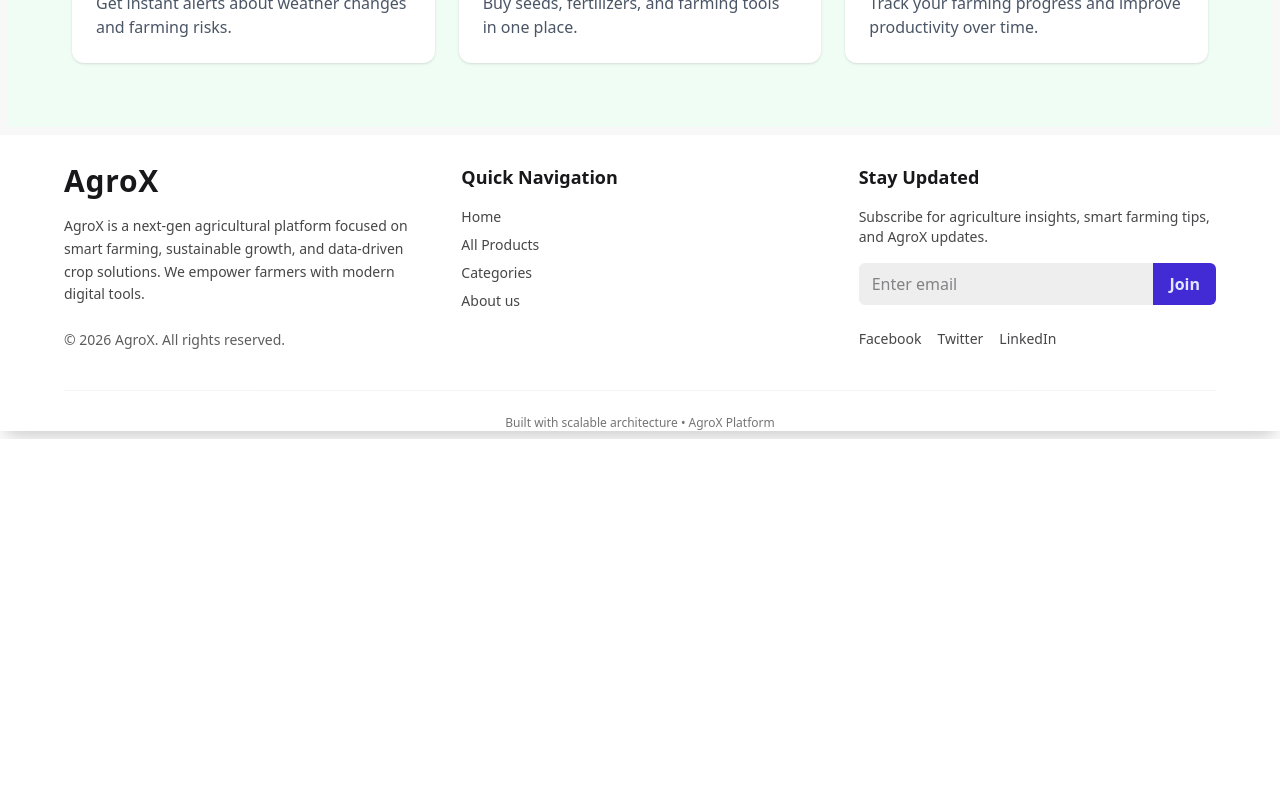
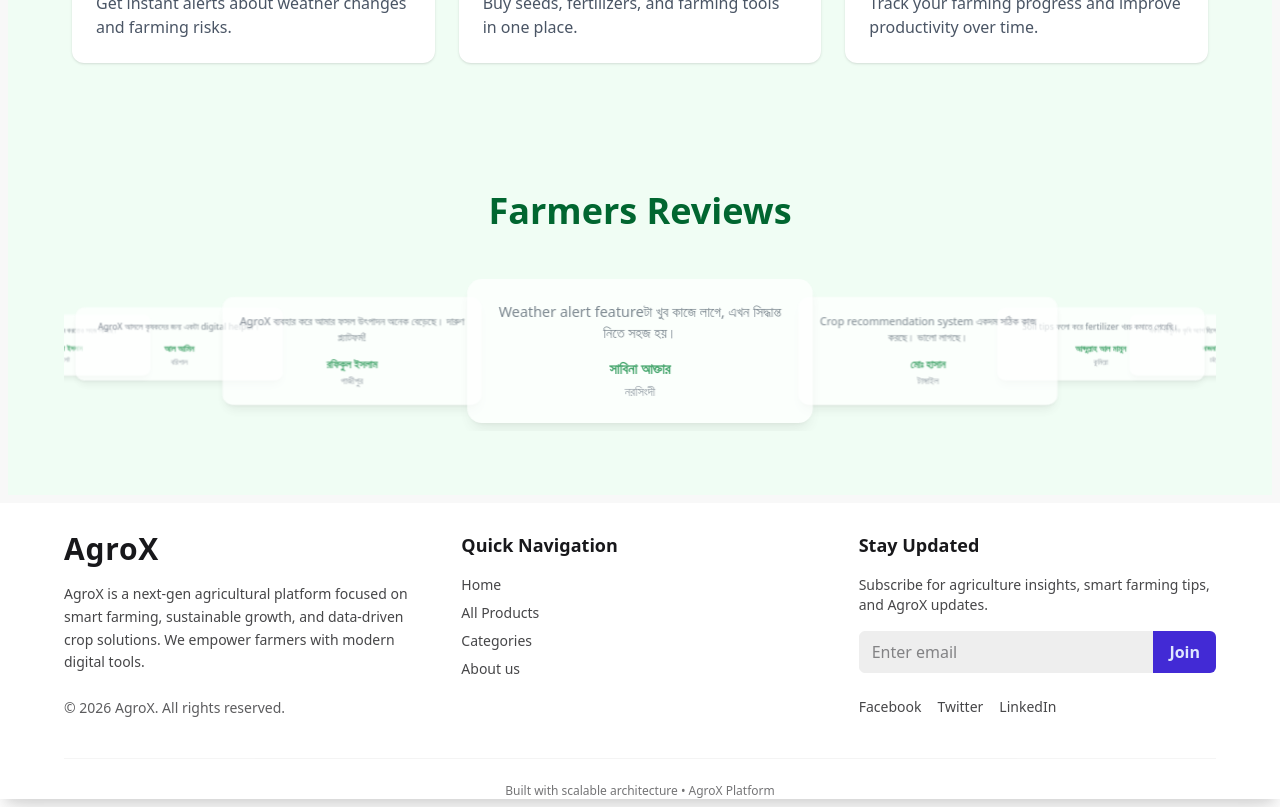
Before and after one commit to fuadhasan199/Next-js-Simple-task, a Next.js app: page / in a window 1280 px wide. Shown: the part 1180-1987 px from the top of the page. Before the commit the page ends 1619 px from the top, so only its background shows below. Built offline with nearby package versions, Linux system fonts and the light colour scheme.

Commit message:
Reviews Section

```diff
--- a/package.json
+++ b/package.json
@@ -13,7 +13,8 @@
     "next": "16.1.7",
     "react": "19.2.3",
     "react-dom": "19.2.3",
-    "react-icons": "^5.6.0"
+    "react-icons": "^5.6.0",
+    "swiper": "^12.1.2"
   },
   "devDependencies": {
     "@tailwindcss/postcss": "^4",
--- a/src/app/page.jsx
+++ b/src/app/page.jsx
@@ -1,5 +1,6 @@
 import Features from "@/components/Features";
 import Hero from "@/components/Hero";
+import ProductReview from "@/components/ProductReview";
 import Image from "next/image";
 
 export default function Home() {
@@ -7,6 +8,7 @@
        <div className="">
           <Hero></Hero>
           <Features></Features>
+          <ProductReview></ProductReview>
         </div>
   );
 }
--- /dev/null
+++ b/src/components/ProductReview.jsx
@@ -0,0 +1,99 @@
+"use client";
+
+import { Swiper, SwiperSlide } from "swiper/react";
+import { EffectCoverflow, Autoplay } from "swiper/modules";
+
+import "swiper/css";
+import "swiper/css/effect-coverflow";
+
+const reviews = [
+  {
+    name: "রফিকুল ইসলাম",
+    location: "গাজীপুর",
+    review: "AgroX ব্যবহার করে আমার ফসল উৎপাদন অনেক বেড়েছে। দারুণ প্ল্যাটফর্ম!",
+  },
+  {
+    name: "সাবিনা আক্তার",
+    location: "নরসিংদী",
+    review: "Weather alert featureটা খুব কাজে লাগে, এখন সিদ্ধান্ত নিতে সহজ হয়।",
+  },
+  {
+    name: "মোঃ হাসান",
+    location: "টাঙ্গাইল",
+    review: "Crop recommendation system একদম সঠিক কাজ করছে। ভালো লাগছে।",
+  },
+  {
+    name: "আব্দুল্লাহ আল মামুন",
+    location: "কুমিল্লা",
+    review: "Soil tips ফলো করে fertilizer খরচ কমাতে পেরেছি।",
+  },
+  {
+    name: "নাজমা বেগম",
+    location: "চট্টগ্রাম",
+    review: "একটা আধুনিক কৃষি অ্যাপ হিসেবে AgroX অনেক হেল্পফুল।",
+  },
+  {
+    name: "সোহেল রানা",
+    location: "ঢাকা",
+    review: "Marketplace featureটা খুব দরকারি ছিল, এক জায়গায় সব পাচ্ছি।",
+  },
+  {
+    name: "ইমরান হোসেন",
+    location: "রাজশাহী",
+    review: "Smart alerts system আমাকে অনেক ক্ষতি থেকে বাঁচিয়েছে।",
+  },
+  {
+    name: "তানজিলা ইসলাম",
+    location: "সিলেট",
+    review: "UI অনেক সুন্দর, ব্যবহার করতেও সহজ লাগছে।",
+  },
+  {
+    name: "আল আমিন",
+    location: "বরিশাল",
+    review: "AgroX আসলে কৃষকদের জন্য একটা digital helper।",
+  },
+];
+
+const ProductReview = () => {
+  return (
+    <section className="py-16 bg-green-50">
+
+      <h2 className="text-center text-3xl md:text-4xl font-bold text-green-800 mb-10">
+        Farmers Reviews
+      </h2>
+
+      <Swiper
+        modules={[EffectCoverflow, Autoplay]}
+        effect="coverflow"
+        grabCursor={true}
+        centeredSlides={true}
+        slidesPerView={3}
+        autoplay={{ delay: 3000 }}
+        loop={true}
+        coverflowEffect={{
+          rotate: 0,
+          stretch: 0,
+          depth: 200,
+          modifier: 2,
+          slideShadows: false,
+        }}
+        className="w-full max-w-6xl mx-auto"
+      >
+        {reviews.map((item, index) => (
+          <SwiperSlide key={index}>
+            <div className="bg-white p-6 rounded-2xl shadow-lg text-center transition-all duration-300 scale-90
+            opacity-70 swiper-slide-active:scale-100 swiper-slide-active:opacity-100">
+
+              <p className="text-gray-600 mb-4">{item.review}</p>
+
+              <h3 className="font-bold text-green-700">{item.name}</h3>
+              <span className="text-sm text-gray-500">{item.location}</span>
+            </div>
+          </SwiperSlide>
+        ))}
+      </Swiper>
+    </section>
+  );
+};
+
+export default ProductReview;
```
Also changed, not shown: 1 other file (tests, documents, lock files or other folders).
